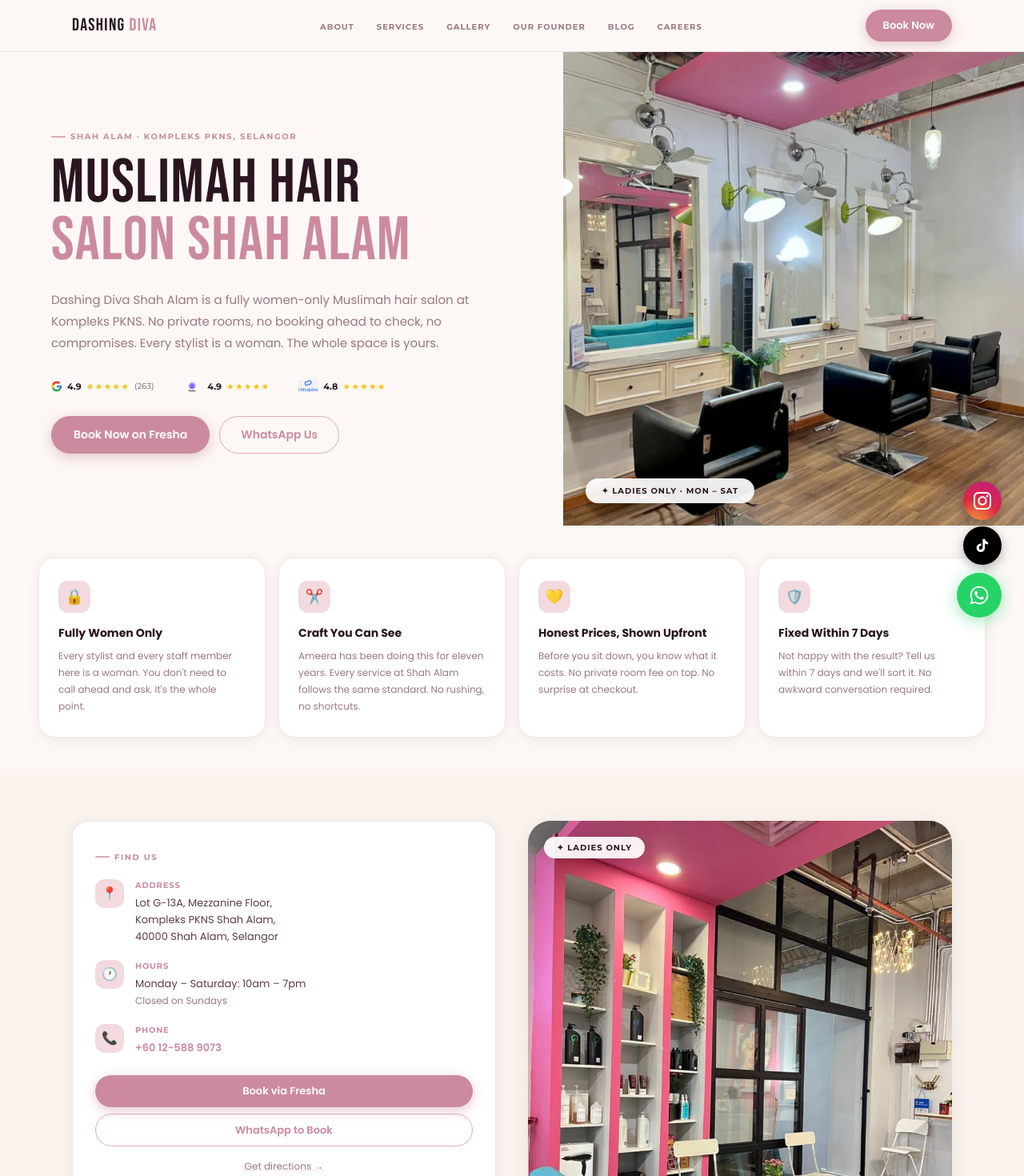
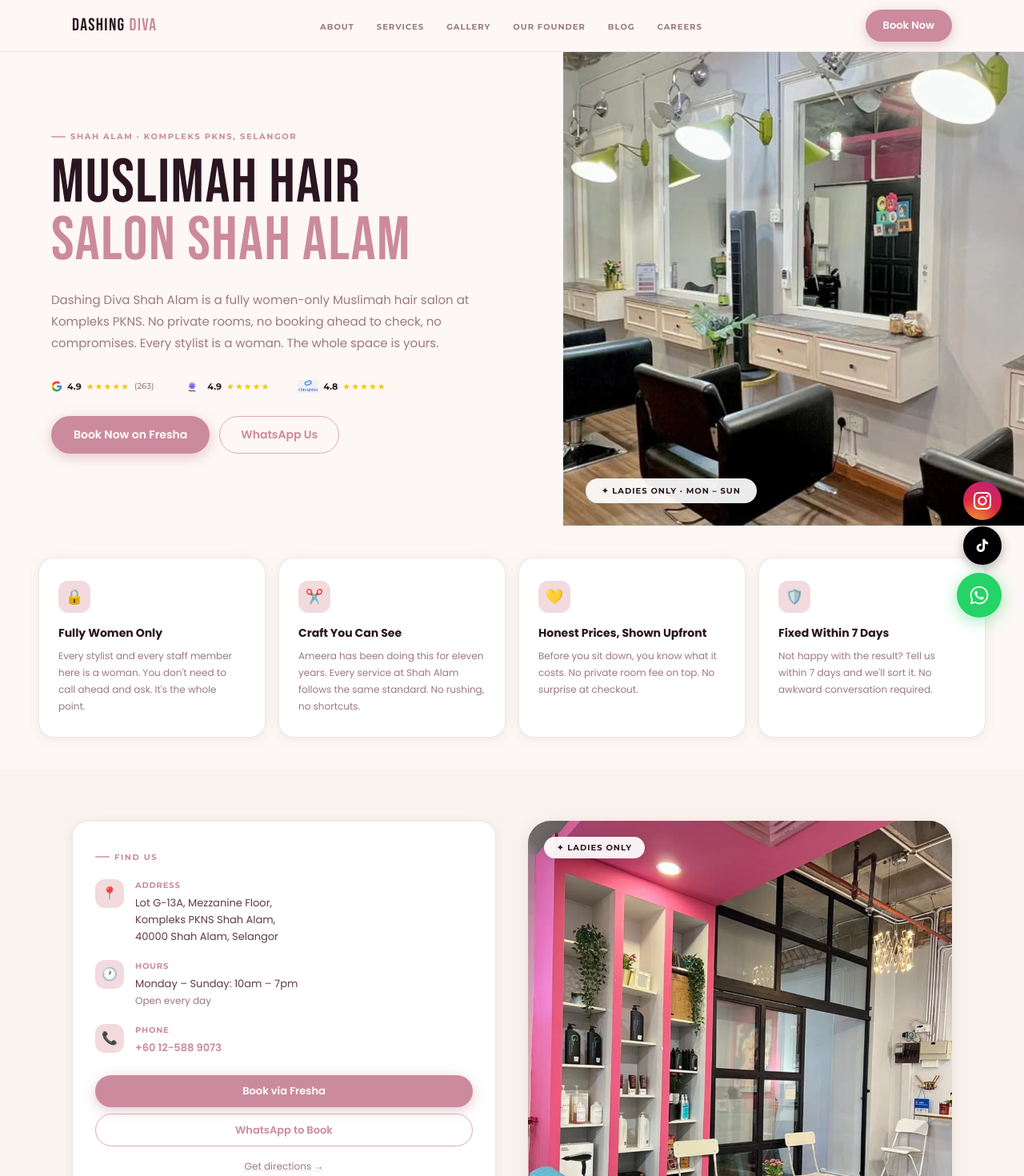
Before and after one commit to Goodcat1881/diva-wesbite, a Next.js app: page /salons/shah-alam in a window 1280 px wide. Shown: the top 1470 px of the page at 80% size. Built offline with nearby package versions, Linux system fonts and the light colour scheme.

Commit message:
fix: SA hours Mon-Sun, hero landscape crop, Ameera fresh crop, listing card photo, header max-width

```diff
--- a/app/salons/page.jsx
+++ b/app/salons/page.jsx
@@ -29,11 +29,11 @@
   },
   {
     bg: 'var(--pink)',
-    photo: '/images/salon-shahalam.webp',
-    photoPosition: 'center center',
+    photo: '/images/salon-shahalam-interior.webp',
+    photoPosition: 'center 30%',
     name: 'Shah Alam',
     area: 'Shah Alam, Selangor',
-    hours: 'Mon – Sat: 10am – 7pm',
+    hours: 'Mon – Sun: 10am – 7pm',
     address: 'Kompleks PKNS Shah Alam, Lot G-13A Mezzanine Floor, 40000 Shah Alam, Selangor',
     maps: 'https://www.google.com/maps/search/?api=1&query=Kompleks+PKNS+Shah+Alam+Lot+G-13A+Mezzanine+Floor+40000+Shah+Alam+Selangor',
     fresha: 'https://www.fresha.com/ms/a/dashing-diva-shah-alam-shah-alam-kompleks-pkns-kqb0kre7/all-offer?venue=true&utm_source=website&utm_medium=referral&utm_campaign=shah-alam',
@@ -58,6 +58,7 @@
 
       {/* ── PAGE HEADER ── */}
       <section className="page-hero">
+        <div style={{ maxWidth: '1100px', margin: '0 auto', width: '100%' }}>
           <div className="section-label">Locations</div>
           <h1 style={{ fontFamily: 'var(--font-display)', fontSize: 'clamp(52px, 8vw, 88px)', letterSpacing: '0.02em', textTransform: 'uppercase', color: 'var(--warm-dark)', lineHeight: 0.93, marginTop: '8px', marginBottom: '16px' }}>
             FIND YOUR<br />
@@ -66,6 +67,7 @@
           <p style={{ fontSize: '15px', lineHeight: 1.7, color: 'var(--muted)', maxWidth: '460px' }}>
             Three branches across Kuala Lumpur and Selangor. Women-only. Walk-ins welcome.
           </p>
+        </div>
       </section>
 
       {/* ── SALON CARDS ── */}
--- a/app/salons/shah-alam/page.jsx
+++ b/app/salons/shah-alam/page.jsx
@@ -26,7 +26,7 @@
   priceRange: 'RM 15 – RM 700+',
   currenciesAccepted: 'MYR',
   paymentAccepted: 'Cash, Credit Card',
-  openingHours: 'Mo-Sa 10:00-19:00',
+  openingHours: 'Mo-Su 10:00-19:00',
   telephone: '+60125889073',
   address: {
     '@type': 'PostalAddress',
@@ -86,7 +86,7 @@
       name: 'What are the opening hours at Shah Alam?',
       acceptedAnswer: {
         '@type': 'Answer',
-        text: 'The Shah Alam branch is open Monday to Saturday, 10am to 7pm. We are closed on Sundays.',
+        text: 'The Shah Alam branch is open Monday to Sunday, 10am to 7pm. We are open every day.',
       },
     },
     {
@@ -199,7 +199,7 @@
   },
   {
     name: 'Ameera',
-    photo: '/images/ameera-profile-pic.webp',
+    photo: '/images/ameera-sa-final.webp',
     alt: 'Ameera, senior hairstylist at Dashing Diva Shah Alam, hair colour and treatment specialist at Kompleks PKNS',
     years: '11 Years Experience',
     joined: null,
@@ -213,7 +213,7 @@
 const faqs = [
   { q: 'Is this a women-only salon?',                      a: 'Yes, entirely. Every stylist and staff member at Dashing Diva Shah Alam is a woman. No private room needed, no booking ahead to check. The whole space is women-only, all the time.' },
   { q: 'Where exactly is Dashing Diva Shah Alam?',         a: 'We are at Lot G-13A, Mezzanine Floor, Kompleks PKNS Shah Alam, 40000 Shah Alam, Selangor. Kompleks PKNS is a well-known landmark in the city centre. Most clients find us without any trouble.' },
-  { q: 'What are your opening hours?',                     a: 'Monday to Saturday, 10am to 7pm. We are closed on Sundays.' },
+  { q: 'What are your opening hours?',                     a: 'Monday to Sunday, 10am to 7pm. We are open every day.' },
   { q: 'Do you accept walk-ins?',                          a: "Walk-ins are welcome. If you want to avoid waiting, book ahead via Fresha or drop us a WhatsApp before coming in." },
   { q: 'Which areas near Shah Alam do you serve?',         a: "We are in central Shah Alam, so most clients come from nearby sections: Seksyen 6, Seksyen 7, Seksyen 9, and Seksyen 14. Clients also travel in from Setia Alam, Kota Kemuning, Klang, Subang Jaya, and USJ. Most are within 15 to 20 minutes of the salon." },
   { q: 'What services do you offer?',                      a: 'Full range: haircuts, colouring, balayage, highlights, keratin, rebonding, scalp treatments, Olaplex, and blowouts. All done by female stylists in a fully women-only space.' },
@@ -298,7 +298,7 @@
           <img
             src="/images/salon-shahalam-hero.webp"
             alt="Dashing Diva Shah Alam Muslimah hair salon interior at Kompleks PKNS"
-            style={{ width: '100%', height: '100%', objectFit: 'cover', objectPosition: 'center 55%', display: 'block', position: 'absolute', inset: 0 }}
+            style={{ width: '100%', height: '100%', objectFit: 'cover', objectPosition: 'center center', display: 'block', position: 'absolute', inset: 0 }}
           />
           {/* Women-only badge */}
           <div style={{
@@ -309,7 +309,7 @@
             letterSpacing: '0.1em', textTransform: 'uppercase', color: 'var(--warm-dark)',
             boxShadow: '0 2px 16px rgba(42,21,32,0.12)',
           }}>
-            ✦ Ladies Only · Mon – Sat
+            ✦ Ladies Only · Mon – Sun
           </div>
         </div>
 
@@ -351,8 +351,8 @@
               </InfoRow>
 
               <InfoRow icon="🕐" label="Hours">
-                Monday – Saturday: 10am – 7pm<br />
-                <span style={{ color: 'var(--muted)', fontSize: '12px' }}>Closed on Sundays</span>
+                Monday – Sunday: 10am – 7pm<br />
+                <span style={{ color: 'var(--muted)', fontSize: '12px' }}>Open every day</span>
               </InfoRow>
 
               <InfoRow icon="📞" label="Phone">
@@ -679,7 +679,7 @@
         </div>
         <iframe
           title="Dashing Diva Shah Alam Map"
-          src="https://maps.google.com/maps?q=Kompleks+PKNS+Shah+Alam+40000+Shah+Alam+Selangor&t=&z=17&ie=UTF8&iwloc=&output=embed"
+          src="https://maps.google.com/maps?q=Dashing+Diva+Shah+Alam+Kompleks+PKNS&t=&z=17&ie=UTF8&iwloc=&output=embed"
           width="100%"
           height="320"
           style={{ border: 0, display: 'block' }}
```
Also changed, not shown: public/images/ameera-sa-final.webp (added), public/images/salon-shahalam-hero.webp. Lines whose indentation alone changed are shown as unchanged.
